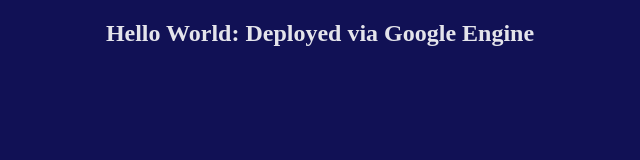
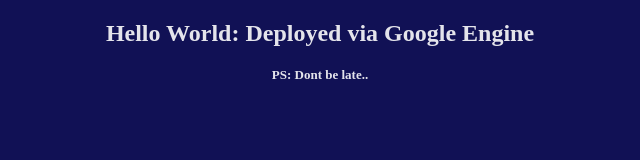
Before and after one commit to isachaglund/devops-project1, a website: page my-nodejs-service/views/index.html in a window 1280 px wide. Shown: the full height of the page, 320-960 px from the left. Drawn offline with Linux system fonts and the light colour scheme.

Commit message:
spaghetti

```diff
--- a/my-nodejs-service/views/index.html
+++ b/my-nodejs-service/views/index.html
@@ -7,5 +7,8 @@
     <h2 style="text-align: center; color:rgb(228, 228, 235); height: auto;">
       Hello World: Deployed via Google Engine
     </h2>
+    <h2 style="text-align: center; color:rgb(228, 228, 235); height: auto; font-size: small;">
+      PS: Dont be late..
+    </h2>
   </body>
 </html>
```
